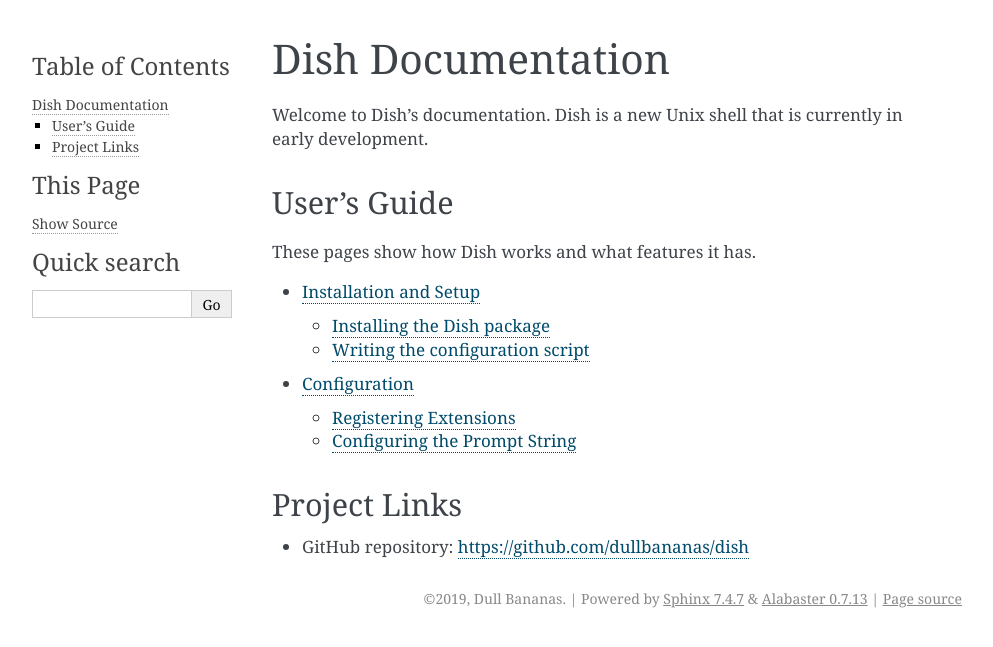
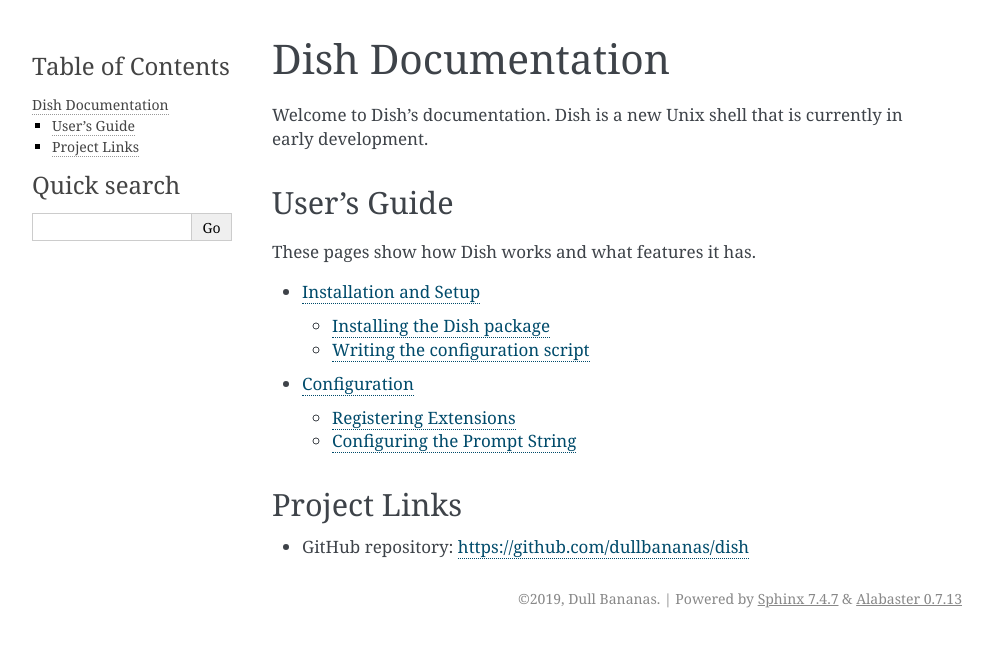
Before and after one commit to dullbananas/dish, a Sphinx documentation site: the page built from docs/index.rst, in a window 1280 px wide. Shown: the top 647 px of the page, without its empty margins (148-1141 px from the left). Built offline with Sphinx 7.4.7, drawn with Linux system fonts in a browser that asks for light colours; part of the change alters nothing that is shown.

```diff
--- a/docs/_static/blank.html
+++ /dev/null
@@ -1 +0,0 @@
-<!-- This file exists to make _static/ not empty so that it is tracked by git so that the _static dir exists -->
--- a/docs/conf.py
+++ b/docs/conf.py
@@ -21,9 +21,12 @@ project = 'Dish'
 copyright = '2019, Dull Bananas'
 author = 'Dull Bananas'
 
+version = '0.0'
 # The full version, including alpha/beta/rc tags
 release = '0.0.0'
 
+
+needs_sphinx = '2.0'
 
 # -- General configuration ---------------------------------------------------
 
@@ -53,3 +56,15 @@ html_theme = 'alabaster'
 # relative to this directory. They are copied after the builtin static files,
 # so a file named "default.css" will overwrite the builtin "default.css".
 html_static_path = ['_static']
+
+html_favicon = '_static/favicon.ico'
+html_copy_source = False
+
+html_theme_options = {
+	'canonical_url': 'https://dish.readthedocs.io/en/latest/',
+	'touch_icon': '_static/favicon.ico',
+	'github_button': True,
+	'github_user': 'dullbananas',
+	'github_repo': 'dish',
+	'sidebar_collapse': False,
+}
```
Also changed, not shown: docs/_static/favicon.ico (added).
